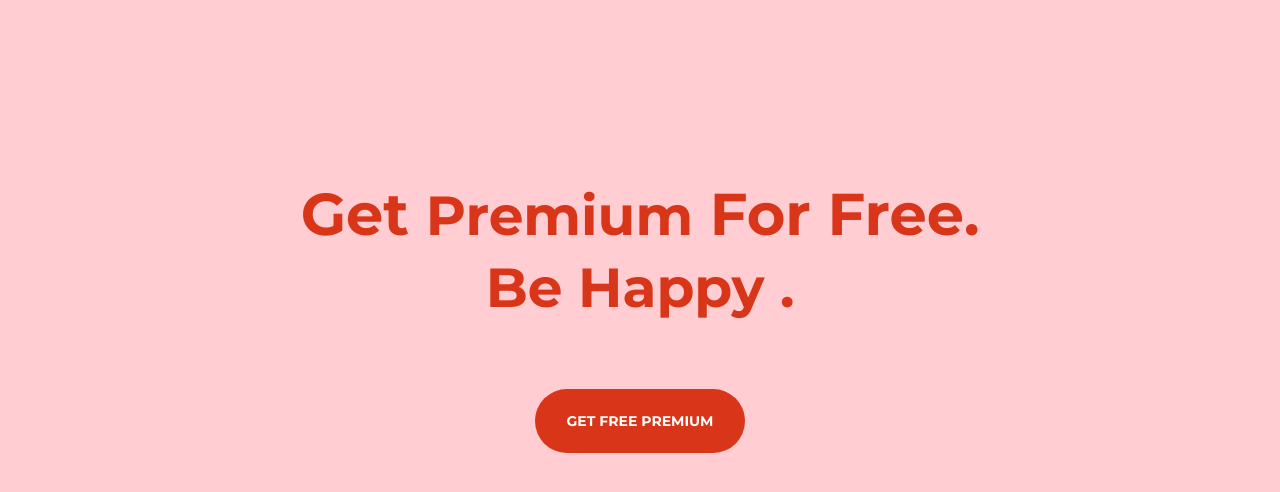
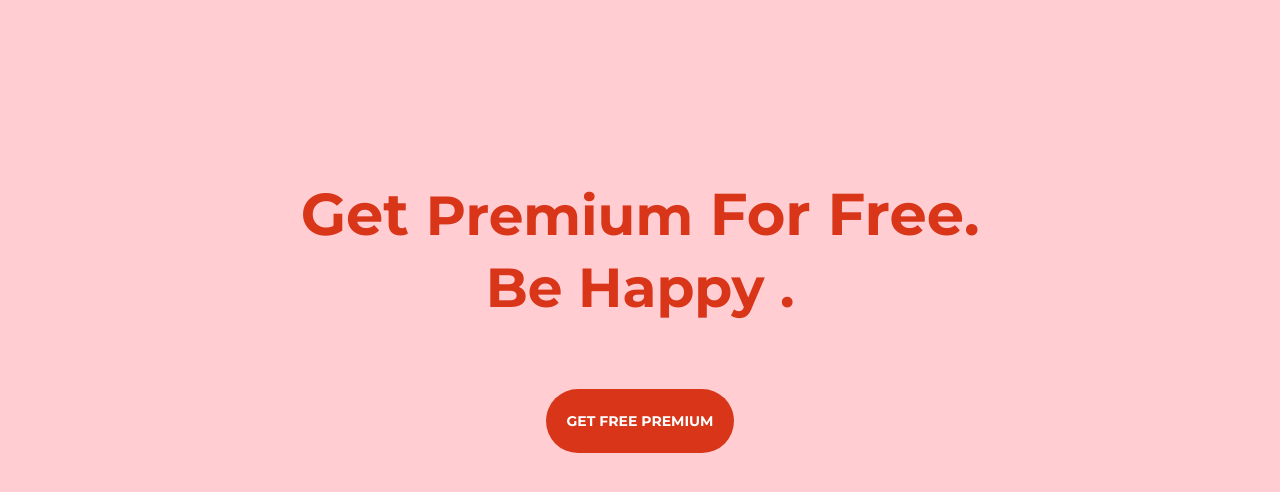
Before and after one commit to TechMaxTro/meme, a plain HTML site: page index.html in a window 1280 px wide. Shown: the part 96-588 px from the top of the page. Drawn offline with Linux system fonts and the light colour scheme.

Commit message:
Update style.css

```diff
--- a/style.css
+++ b/style.css
@@ -33,7 +33,7 @@ h1 span{
     background-color: rgb(216, 53, 25);
     border-radius: 500px;
     color: white;
-    padding: 23px 32px;
+    padding: 23px 21px;
     text-align: center;
     font-weight: 700;
     font-family: 'Montserrat', sans-serif;
```
